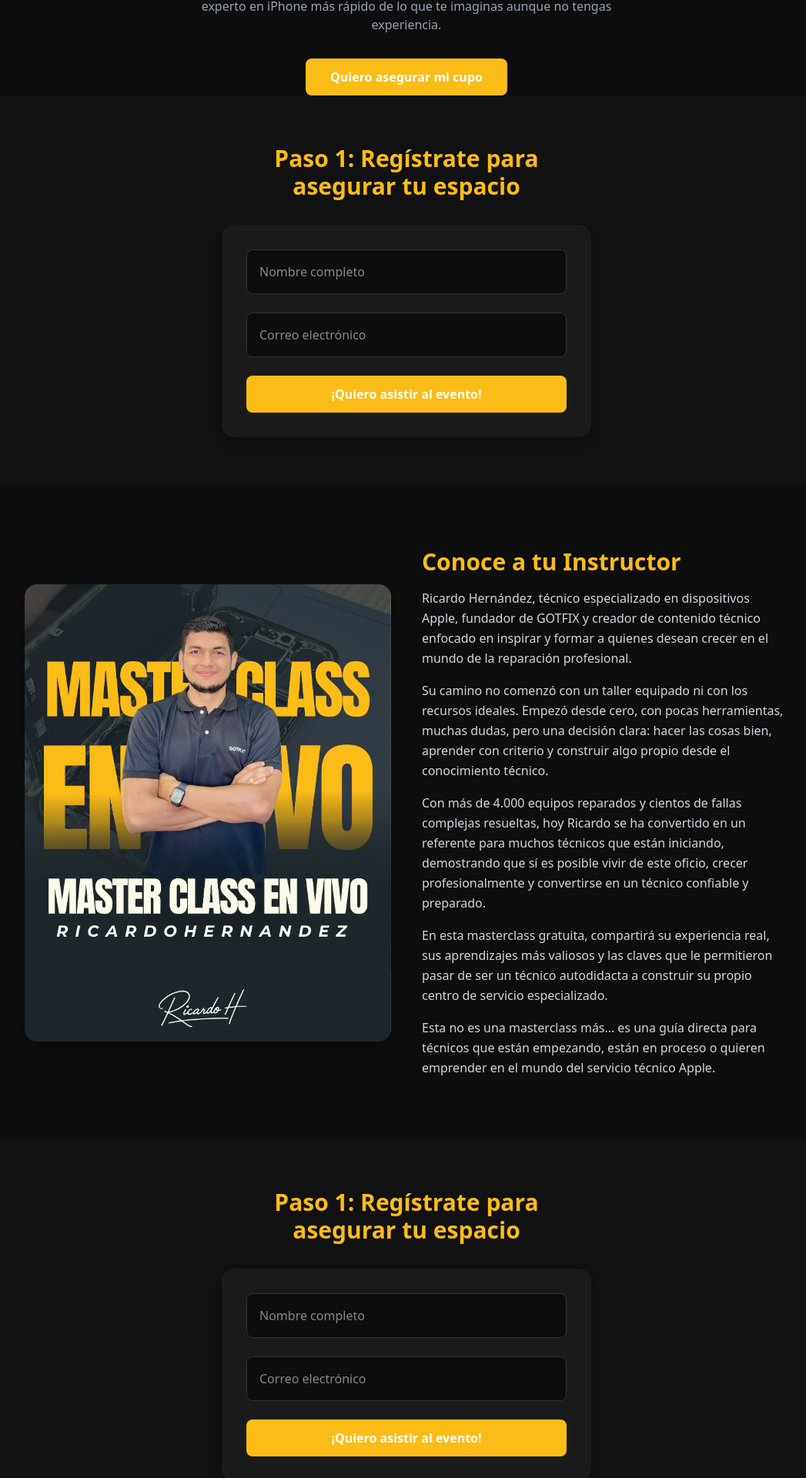
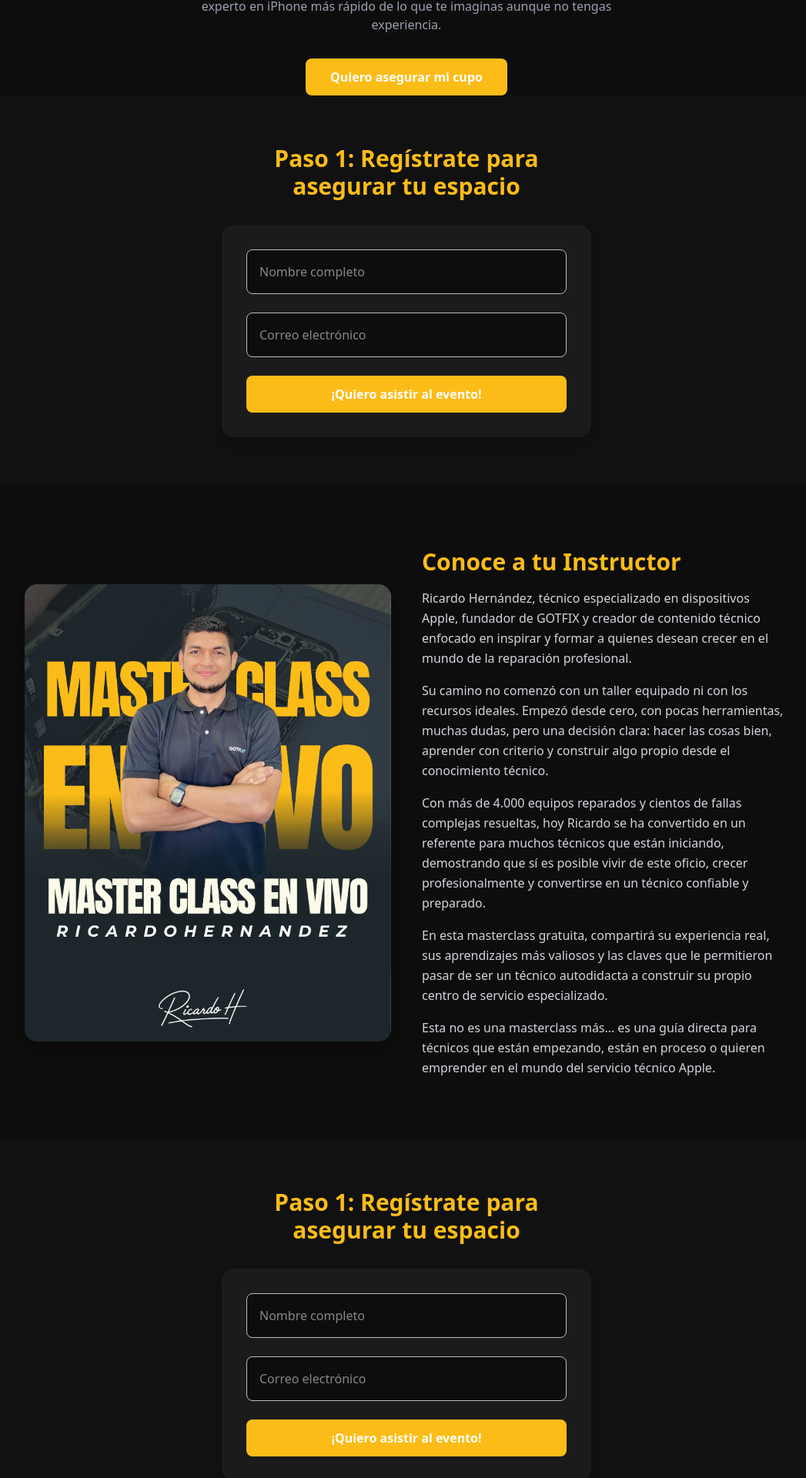
Before and after one commit to juanodsk/gotfix-landingpage, a React (Vite) app: page /formulario in a window 1280 px wide. Shown: the part 272-2192 px from the top of the page at 77% size, without its empty margins (112-1159 px from the left). Built offline with nearby package versions, Linux system fonts and the light colour scheme.

Commit message:
cambios varios

```diff
--- a/src/pages/SqueezePage.jsx
+++ b/src/pages/SqueezePage.jsx
@@ -91,7 +91,7 @@ const SqueezePage = () => {
               onChange={handleChange}
               placeholder="Nombre completo"
               required
-              className="p-4 rounded-lg bg-[#0d0d0d] border border-[#333] focus:outline-none focus:border-[#ffbd59]"
+              className="p-4 rounded-lg bg-[#0d0d0d] border border-[#bebdbd] focus:outline-none focus:border-[#ffbd59]"
             />
             <input
               type="email"
@@ -100,7 +100,7 @@ const SqueezePage = () => {
               onChange={handleChange}
               placeholder="Correo electrónico"
               required
-              className="p-4 rounded-lg bg-[#0d0d0d] border border-[#333] focus:outline-none focus:border-[#0087fa]"
+              className="p-4 rounded-lg bg-[#0d0d0d] border border-[#bebdbd] focus:outline-none focus:border-[#0087fa]"
             />
             {error && (
               <p className="text-red-500 text-sm text-center">{error}</p>
@@ -180,7 +180,7 @@ const SqueezePage = () => {
               onChange={handleChange}
               placeholder="Nombre completo"
               required
-              className="p-4 rounded-lg bg-[#0d0d0d] border border-[#333] focus:outline-none focus:border-[#ffbd59]"
+              className="p-4 rounded-lg bg-[#0d0d0d] border border-[#bebdbd] focus:outline-none focus:border-[#ffbd59]"
             />
             <input
               type="email"
@@ -189,7 +189,7 @@ const SqueezePage = () => {
               onChange={handleChange}
               placeholder="Correo electrónico"
               required
-              className="p-4 rounded-lg bg-[#0d0d0d] border border-[#333] focus:outline-none focus:border-[#0087fa]"
+              className="p-4 rounded-lg bg-[#0d0d0d] border border-[#bebdbd] focus:outline-none focus:border-[#0087fa]"
             />
             {error && (
               <p className="text-red-500 text-sm text-center">{error}</p>
```
